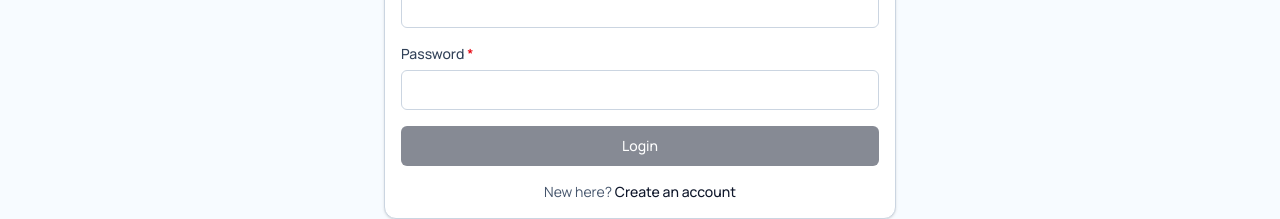
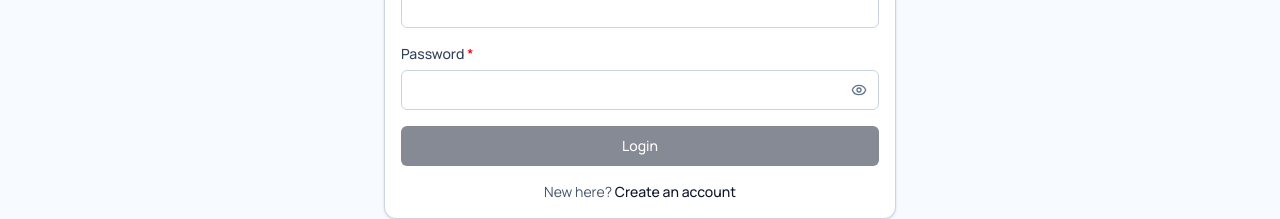
Before and after one commit to StaffAnchor/jobs-staffanchor, a Next.js app: page /login in a window 1280 px wide. Shown: the part 221-440 px from the top of the page. Built offline with nearby package versions, Linux system fonts and the light colour scheme; no server answers.

Commit message:
fix: added eye toggler in pass fields

```diff
--- a/src/app/(auth)/login/page.tsx
+++ b/src/app/(auth)/login/page.tsx
@@ -2,9 +2,11 @@
 
 import Link from "next/link";
 import { useRouter } from "next/navigation";
+import { useState } from "react";
 import { useMutation } from "@tanstack/react-query";
 import { useForm } from "react-hook-form";
 import { zodResolver } from "@hookform/resolvers/zod";
+import { Eye, EyeOff } from "lucide-react";
 import { toast } from "sonner";
 import { authApi } from "@/modules/auth/api";
 import { getOnboardingPath } from "@/modules/auth/navigation";
@@ -20,6 +22,7 @@ import { userApi } from "@/modules/user/api";
 export default function LoginPage() {
   const router = useRouter();
   const login = useAuthStore((state) => state.login);
+  const [showPassword, setShowPassword] = useState(false);
 
   const form = useForm<LoginFormValues>({
     resolver: zodResolver(loginSchema),
@@ -89,7 +92,18 @@ export default function LoginPage() {
               <Input type="email" {...form.register("email")} />
             </FormField>
             <FormField label="Password" required error={form.formState.errors.password?.message}>
-              <Input type="password" {...form.register("password")} />
+              <div className="relative">
+                <Input type={showPassword ? "text" : "password"} className="pr-10" {...form.register("password")} />
+                <button
+                  type="button"
+                  onClick={() => setShowPassword((current) => !current)}
+                  className="absolute inset-y-0 right-0 flex w-10 items-center justify-center text-slate-500 hover:text-slate-700"
+                  aria-label={showPassword ? "Hide password" : "Show password"}
+                  aria-pressed={showPassword}
+                >
+                  {showPassword ? <EyeOff className="h-4 w-4" /> : <Eye className="h-4 w-4" />}
+                </button>
+              </div>
             </FormField>
             {form.formState.errors.root?.message ? (
               <p className="rounded-md border border-red-200 bg-red-50 px-3 py-2 text-sm text-red-700">
--- a/src/app/(auth)/register/page.tsx
+++ b/src/app/(auth)/register/page.tsx
@@ -2,9 +2,11 @@
 
 import Link from "next/link";
 import { useRouter } from "next/navigation";
+import { useState } from "react";
 import { useMutation } from "@tanstack/react-query";
 import { useForm } from "react-hook-form";
 import { zodResolver } from "@hookform/resolvers/zod";
+import { Eye, EyeOff } from "lucide-react";
 import { toast } from "sonner";
 import { authApi } from "@/modules/auth/api";
 import { registerSchema, type RegisterFormValues } from "@/modules/auth/schema";
@@ -19,6 +21,7 @@ import { FormField } from "@/components/forms/form-field";
 export default function RegisterPage() {
   const router = useRouter();
   const setPendingVerificationEmail = useAuthStore((state) => state.setPendingVerificationEmail);
+  const [showPassword, setShowPassword] = useState(false);
 
   const form = useForm<RegisterFormValues>({
     resolver: zodResolver(registerSchema),
@@ -66,7 +69,18 @@ export default function RegisterPage() {
               </Select>
             </FormField>
             <FormField label="Password" required error={form.formState.errors.password?.message}>
-              <Input type="password" {...form.register("password")} />
+              <div className="relative">
+                <Input type={showPassword ? "text" : "password"} className="pr-10" {...form.register("password")} />
+                <button
+                  type="button"
+                  onClick={() => setShowPassword((current) => !current)}
+                  className="absolute inset-y-0 right-0 flex w-10 items-center justify-center text-slate-500 hover:text-slate-700"
+                  aria-label={showPassword ? "Hide password" : "Show password"}
+                  aria-pressed={showPassword}
+                >
+                  {showPassword ? <EyeOff className="h-4 w-4" /> : <Eye className="h-4 w-4" />}
+                </button>
+              </div>
             </FormField>
             <Button className="w-full" disabled={!form.formState.isValid || mutation.isPending} type="submit">
               Register
```
